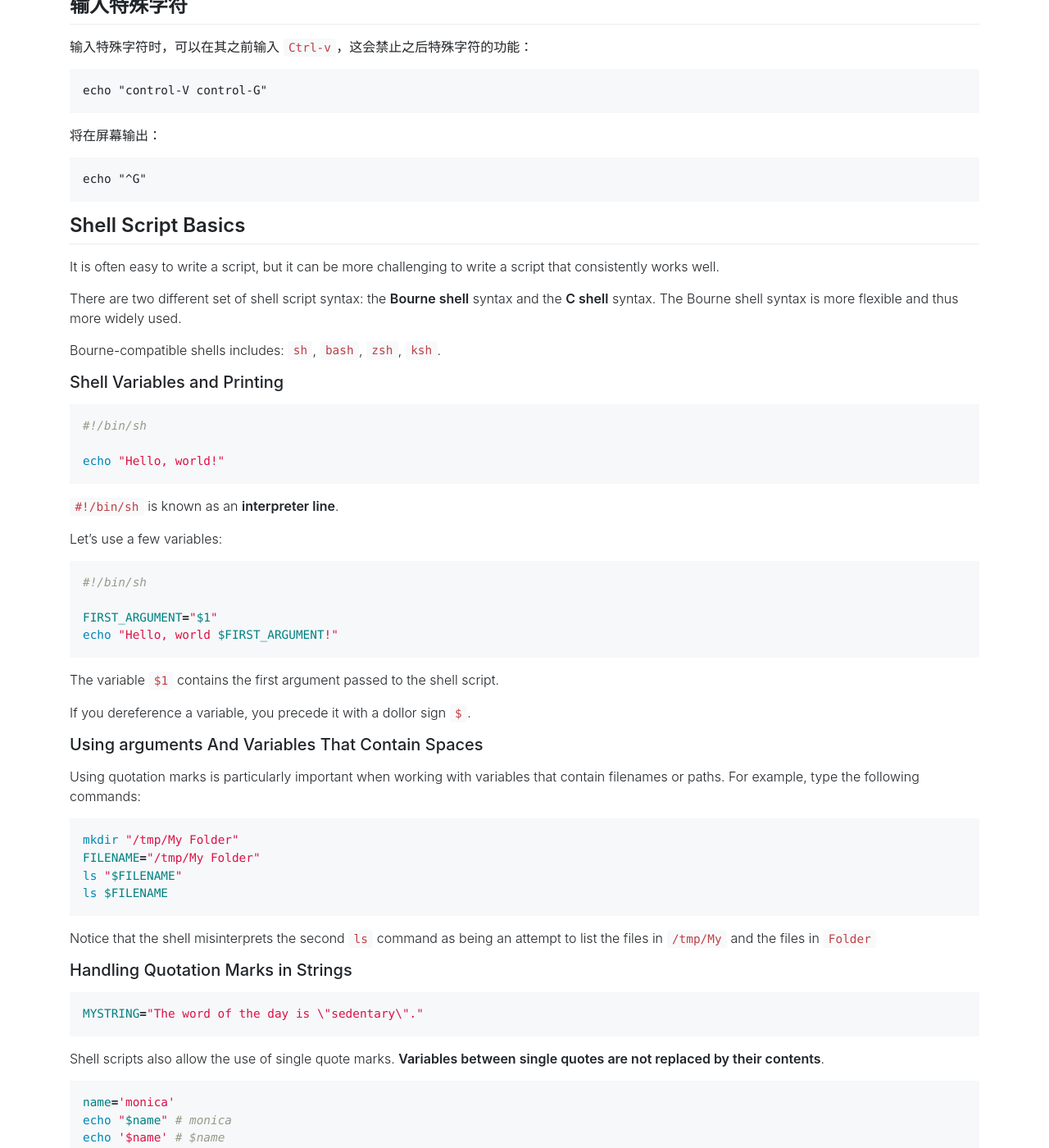
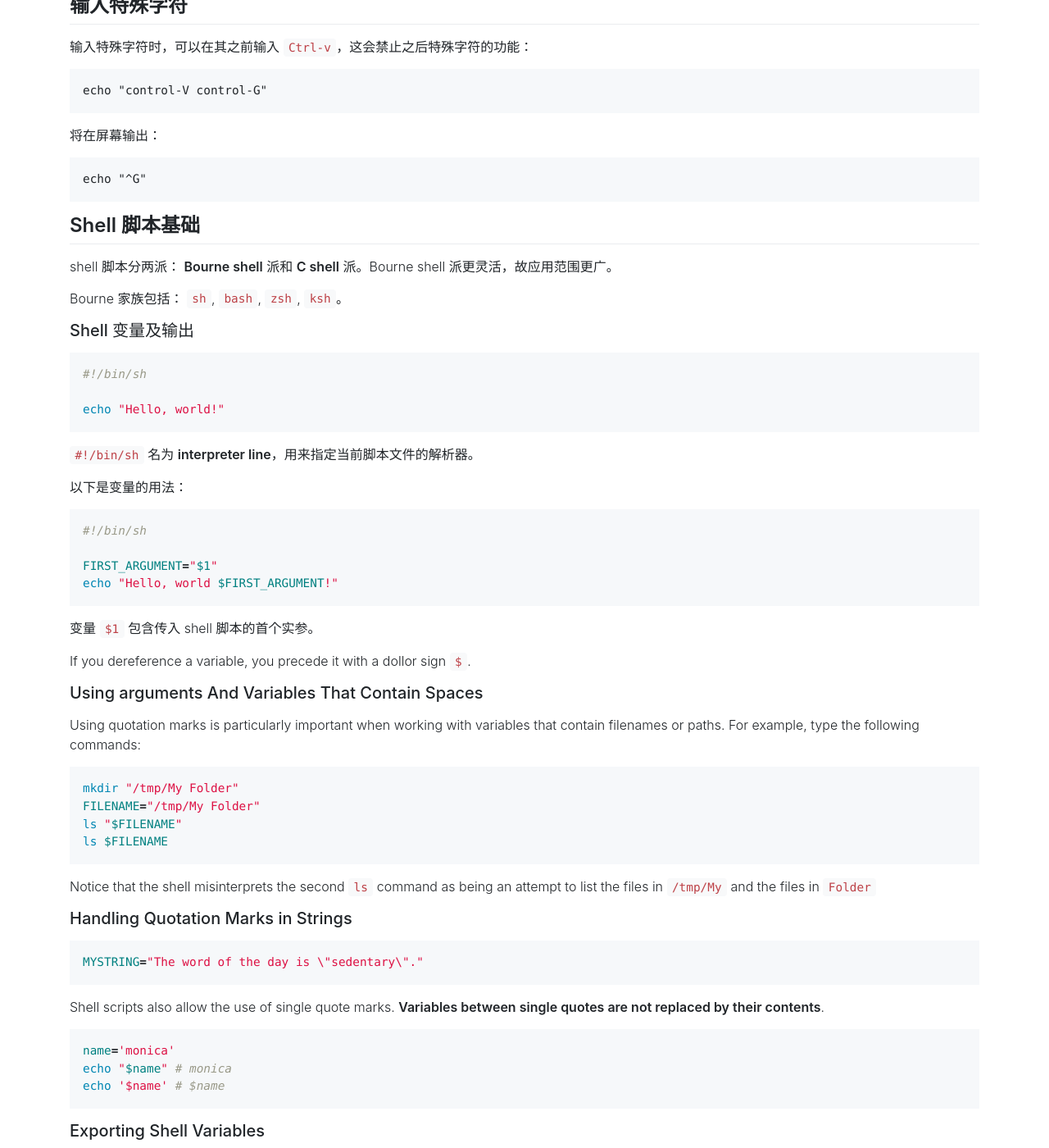
Before and after one commit to liuzhuan/liuzhuan.github.io, a Jekyll site: the page built from _posts/2017-12-19-shell-primer.md, in a window 1280 px wide and 1400 px high, scrolled down 780 px. Shown: the whole window at 82% size. Built offline with Jekyll 4.4.1, drawn with Linux system fonts in a browser that asks for light colours; nearby versions of some CDN libraries; some of the changed text lies outside the part shown.

Commit message:
Translating Shell Primer into Chinese

````diff
--- a/_posts/2017-12-19-shell-primer.md
+++ b/_posts/2017-12-19-shell-primer.md
@@ -8,7 +8,7 @@ Shell 无处不在，异常强大，是每个开发人员必备技能。
 
 写脚本很简单，但是写一个运行正常、稳定可靠的脚本并非易事，需要扎实的基础知识。
 
-This document only covers the **Bourne shell** syntax.
+本文仅包含 **Bourne shell** 语法。
 
 ## 内建命令
 
@@ -47,15 +47,13 @@ echo "control-V control-G"
 echo "^G"
 ```
 
-## Shell Script Basics
+## Shell 脚本基础
 
-It is often easy to write a script, but it can be more challenging to write a script that consistently works well.
+shell 脚本分两派： **Bourne shell** 派和 **C shell** 派。Bourne shell 派更灵活，故应用范围更广。
 
-There are two different set of shell script syntax: the **Bourne shell** syntax and the **C shell** syntax. The Bourne shell syntax is more flexible and thus more widely used.
+Bourne 家族包括： `sh`, `bash`, `zsh`, `ksh`。
 
-Bourne-compatible shells includes: `sh`, `bash`, `zsh`, `ksh`.
-
-### Shell Variables and Printing
+### Shell 变量及输出
 
 ```sh
 #!/bin/sh
@@ -63,9 +61,9 @@ Bourne-compatible shells includes: `sh`, `bash`, `zsh`, `ksh`.
 echo "Hello, world!"
 ```
 
-`#!/bin/sh` is known as an **interpreter line**.
+`#!/bin/sh` 名为 **interpreter line**，用来指定当前脚本文件的解析器。
 
-Let's use a few variables:
+以下是变量的用法：
 
 ```sh
 #!/bin/sh
@@ -74,7 +72,7 @@ FIRST_ARGUMENT="$1"
 echo "Hello, world $FIRST_ARGUMENT!"
 ```
 
-The variable `$1` contains the first argument passed to the shell script.
+变量 `$1` 包含传入 shell 脚本的首个实参。
 
 If you dereference a variable, you precede it with a dollor sign `$`.
 
````
